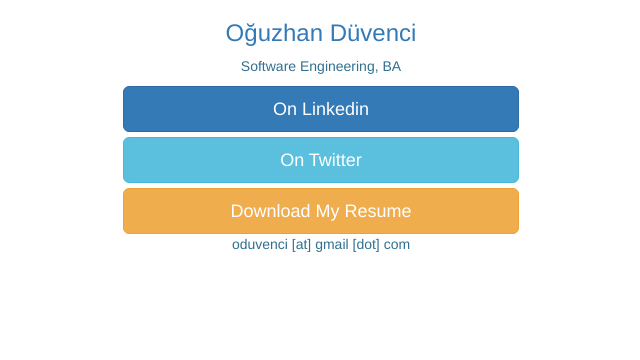
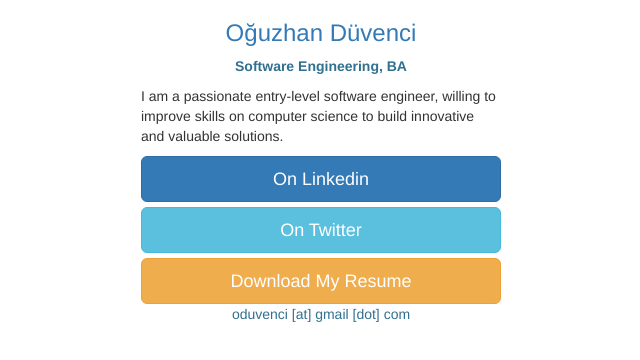
Before and after one commit to oduvenci/oduvenci.github.io, a plain HTML site: page index.html in a window 1280 px wide. Shown: the whole page, without its empty margins (319-959 px from the left). Drawn offline with Linux system fonts and the light colour scheme.

Commit message:
Summary text

```diff
--- a/index.html
+++ b/index.html
@@ -13,15 +13,20 @@
   </head>
   <body>
 
-    <div class="container-fluid">
+    <div class="container">
 	<div class="row">
 		<div class="col-md-12">
 			<h3 class="text-primary text-center">
 				Oğuzhan Düvenci
 			</h3>
 			<p class="text-center text-info">
-				Software Engineering, BA
+				<b>Software Engineering, BA</b>
 			</p>
+    </div>
+    <div class="col-md-4 col-md-offset-4"
+      <p class="text-center">
+        I am a passionate entry-level software engineer, willing to improve skills on computer science to build innovative and valuable solutions.
+      </p>
 		</div>
 	</div>
 	<div class="row">
```
